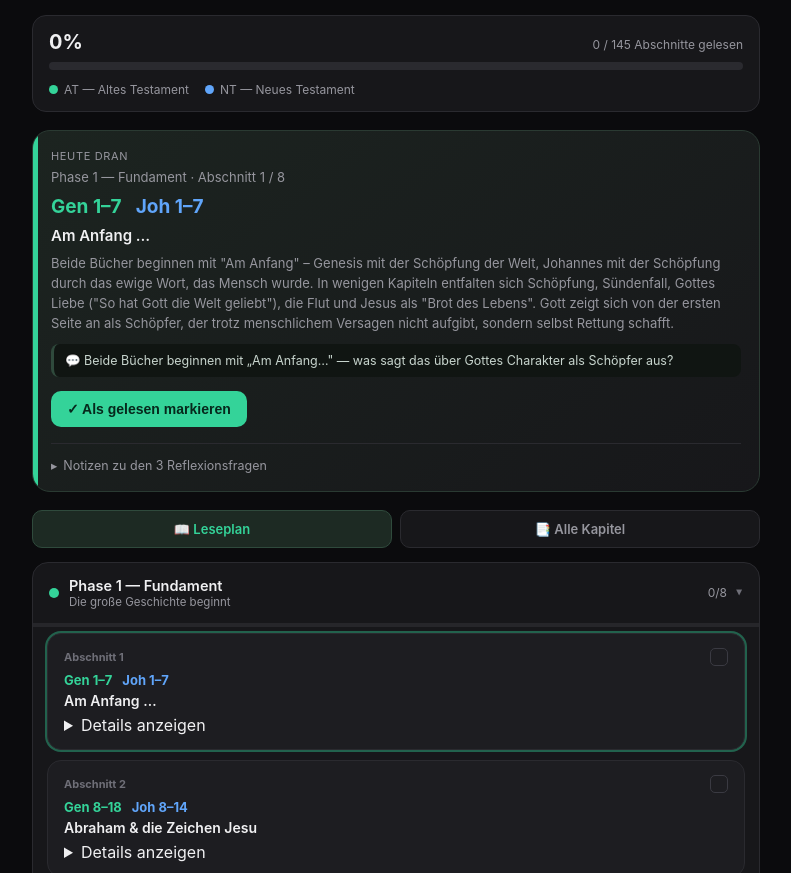
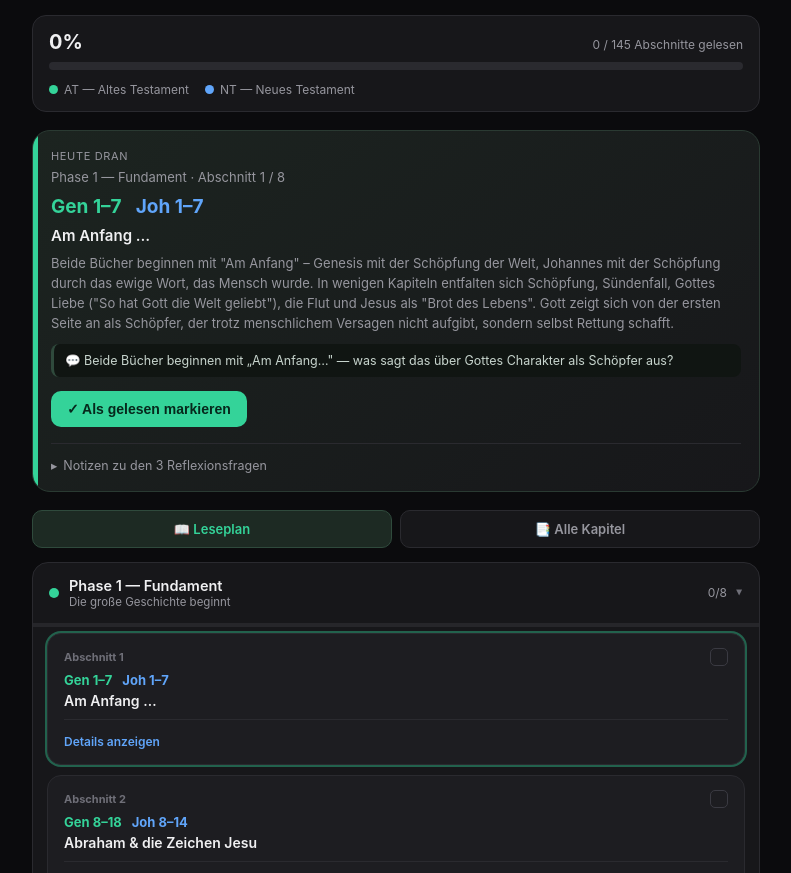
Before and after one commit to Vivian4you/Vivian4you.github.io, a plain HTML site: page index.html in a window 1280 px wide. Shown: the part 69-942 px from the top of the page, without its empty margins (244-1035 px from the left). Drawn offline with Linux system fonts and the light colour scheme.

Commit message:
Update style.css

```diff
--- a/style.css
+++ b/style.css
@@ -111,3 +111,44 @@
   .reset-btn:hover{color:#f06464;border-color:#5a2c2c;}
   .priv-note{font-size:11px;color:var(--muted2);}
   .loading{text-align:center;color:var(--muted);padding:40px 0;font-size:13px;}
+/* ================= DETAILS & AUFKLAPPBARER TEXT ================= */
+.section-details {
+  margin-top: 10px;
+  border-top: 1px solid var(--border);
+  padding-top: 10px;
+  /* Verhindert, dass der Klick das Event der übergeordneten Card (.section-card) auslöst */
+  pointer-events: auto;
+}
+
+/* Der klickbare Text / Button */
+.section-details summary {
+  font-size: 12px;
+  color: var(--nt); /* Nutzt dein definiertes Blau aus den CSS-Variablen */
+  cursor: pointer;
+  font-weight: 600;
+  outline: none;
+  user-select: none;
+  display: inline-flex;
+  align-items: center;
+  gap: 4px;
+}
+
+.section-details summary:hover {
+  color: var(--text);
+  text-decoration: underline;
+}
+
+/* Abstand für den Inhalt im ausgeklappten Zustand */
+.details-content {
+  margin-top: 10px;
+  cursor: default; /* Setzt den Cursor im Textbereich zurück auf Standard */
+}
+
+/* Falls du die Abstände des Texts innerhalb der Details anpassen willst */
+.details-content .section-text {
+  margin-bottom: 8px;
+}
+
+.details-content .section-impulse {
+  margin-top: 8px;
+}
```
